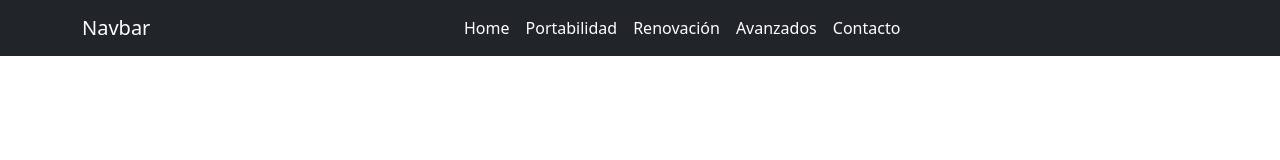
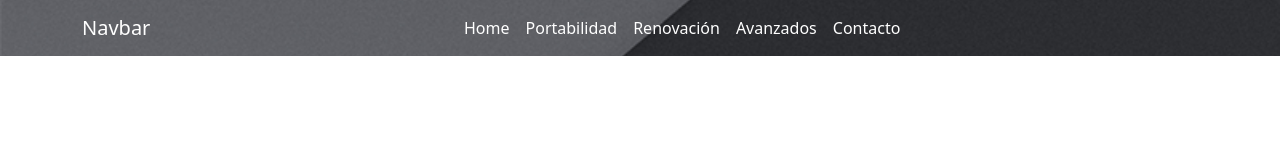
Before and after one commit to FabricioNestor/entrega-git, a plain HTML site: page index.html in a window 1280 px wide. Drawn offline with nearby package versions, Linux system fonts and the light colour scheme.

Commit message:
se ingresó hoja de estilos e imagenes

```diff
--- /dev/null
+++ b/css/stylos.css
@@ -0,0 +1,6 @@
+.encabezado {
+    background-image: url("../imagen/dispo_pequeños_degradado.gif");
+    background-size: cover;
+    background-repeat: no-repeat;
+    background-position: center center;
+}
--- a/index.html
+++ b/index.html
@@ -5,11 +5,12 @@
     <meta http-equiv="X-UA-Compatible" content="IE=edge">
     <meta name="viewport" content="width=device-width, initial-scale=1.0">
     <link href="https://cdn.jsdelivr.net/npm/bootstrap@5.1.3/dist/css/bootstrap.min.css" rel="stylesheet" integrity="sha384-1BmE4kWBq78iYhFldvKuhfTAU6auU8tT94WrHftjDbrCEXSU1oBoqyl2QvZ6jIW3" crossorigin="anonymous">
+    <link rel="stylesheet" href="css/stylos.css">
 
     <title>Document</title>
 </head>
 <body>
-    <nav class="navbar navbar-expand-lg navbar-dark bg-dark">
+    <nav class="navbar navbar-expand-lg navbar-dark bg-dark encabezado vw-100 position-relative ">
         <div class="container">
           <a class="navbar-brand" href="#">Navbar</a>
           <button class="navbar-toggler" type="button" data-bs-toggle="collapse" data-bs-target="#navbarSupportedContent" aria-controls="navbarSupportedContent" aria-expanded="false" aria-label="Toggle navigation">
```
